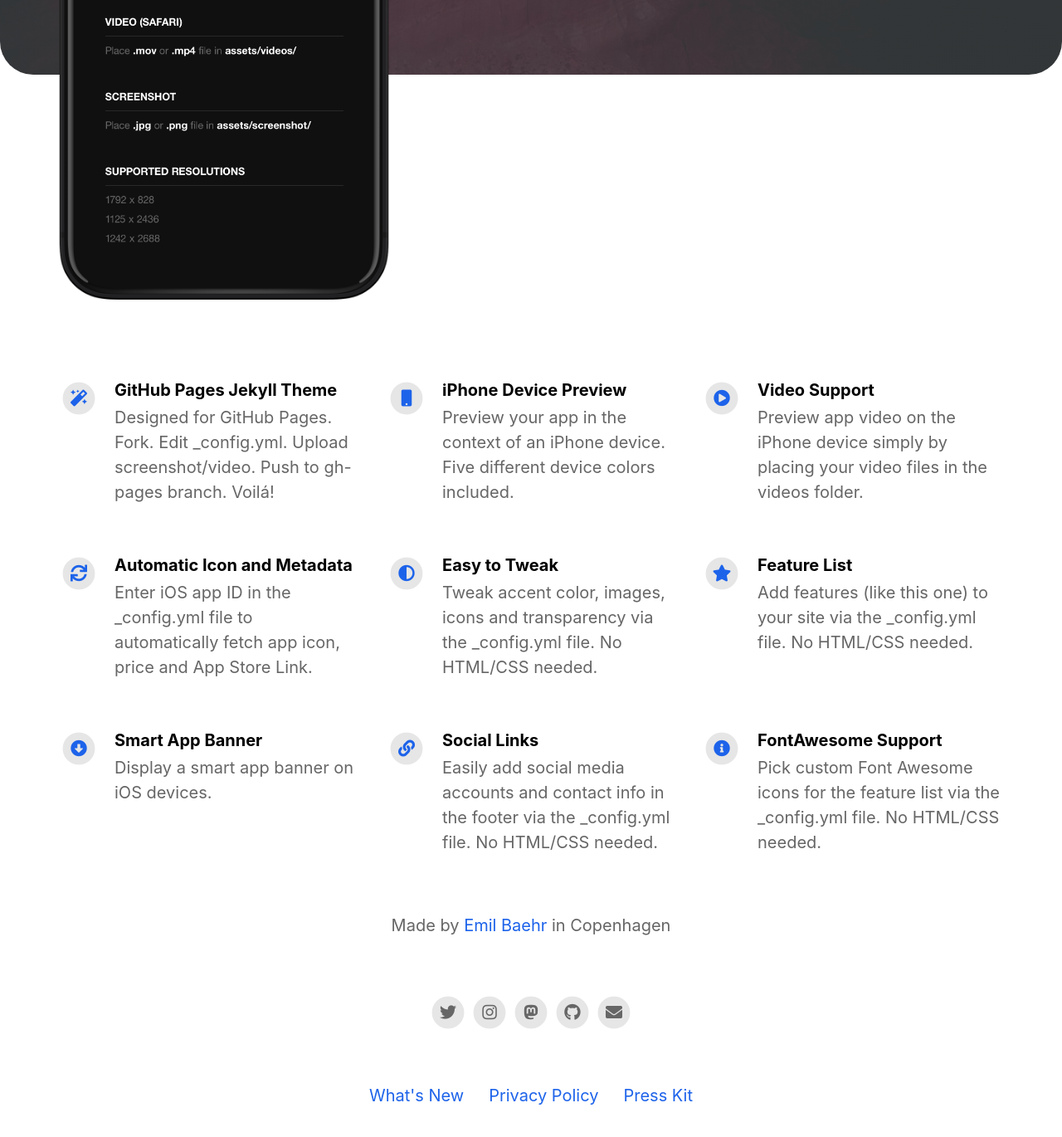
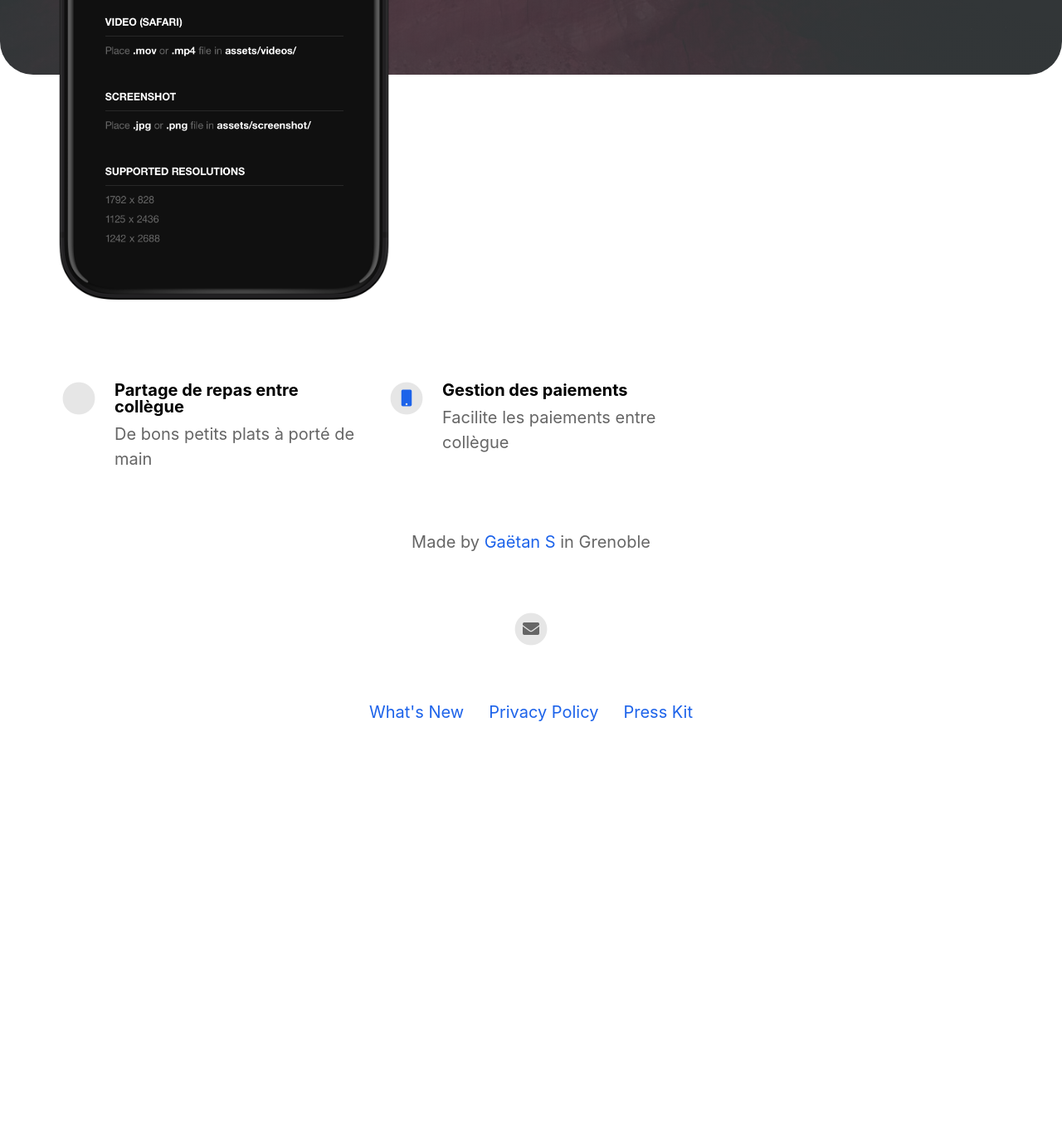
Before and after one commit to Strime/hapeaty-landing-page, a Jekyll site: the page built from index.html, in a window 1280 px wide and 1400 px high, scrolled down 624 px. Shown: the top 1370 px of the window at 83% size. Built offline with Jekyll 4.4.1, drawn with Linux system fonts in a browser that asks for light colours; nearby versions of some CDN libraries; after the commit the page ends 1562 px from its top, so only the background shows below that.

Commit message:
first setup

```diff
--- a/_config.yml
+++ b/_config.yml
@@ -1,17 +1,17 @@
 #page title
-page_title                                :                                           # Automatically populates with app name if not set and if iOS app ID is set. Otherwise enter manually.
+page_title                                :  Hapeaty                                         # Automatically populates with app name if not set and if iOS app ID is set. Otherwise enter manually.
 
 # App Info
 ios_app_id                                : 1234793120                                # Required. Enter iOS app ID to automatically populate name, price and icons (e.g. 718043190).
-ios_app_country                           : us                                        # Required outside USA. Enter 2 letter country code as in https://en.wikipedia.org/wiki/ISO_3166-1_alpha-2
+ios_app_country                           : fr                                        # Required outside USA. Enter 2 letter country code as in https://en.wikipedia.org/wiki/ISO_3166-1_alpha-2
 
 appstore_link                             :                                           # Automatically populates if not set and if iOS app ID is set. Otherwise enter manually.
 playstore_link                            :                                           # Enter Google Play Store URL.
 presskit_download_link                    : https://emilbaehr.com                                          # Enter a link to downloadable file or (e.g. public Dropbox link to a .zip file).
                                                                                       # Or upload your press kit file to assets and set path accordingly (e.g. "assets/your_press_kit.zip").
 
-app_icon                                  : # assets/appicon.png                      # Automatically populates if not set and if iOS app ID is set.  Otherwise enter path to icon file manually.
-app_name                                  :                                           # Automatically populates if not set and if iOS app ID is set.  Otherwise enter manually.
+app_icon                                  : assets/app.png                            # Automatically populates if not set and if iOS app ID is set.  Otherwise enter path to icon file manually.
+app_name                                  : Hapeaty                                   # Automatically populates if not set and if iOS app ID is set.  Otherwise enter manually.
 app_price                                 :                                           # Automatically populates if not set and if iOS app ID is set.  Otherwise enter manually.
 app_description                           : Write a short tagline for your app.
 
@@ -20,57 +20,29 @@ enable_smart_app_banner                   : true
 
 
 # Information About Yourself
-your_name                                 : Emil Baehr
-your_link                                 : https://emilbaehr.com
-your_city                                 : Copenhagen
-email_address                             : emil.baehr@gmail.com
+your_name                                 : Gaëtan S
+your_link                                 : https://gaetan-s.me
+your_city                                 : Grenoble
+email_address                             : hapeaty@proton.me
 facebook_username                         :
-instagram_username                        : ebaehr
-twitter_username                          : ebaehr
-github_username                           : emilbaehr
+instagram_username                        :
+twitter_username                          :
+github_username                           :
 youtube_username                          :
-mastodon_link                             : https://mastodon.social/@ebaehr
+mastodon_link                             :
 
 
 
 # Feature List                            Edit, add or remove features to be presented.
 features                                  :
 
-  - title                                 : GitHub Pages Jekyll Theme
-    description                           : Designed for GitHub Pages. Fork. Edit _config.yml. Upload screenshot/video. Push to gh-pages branch. Voilá!
-    fontawesome_icon_name                 : magic
+  - title                                 : Partage de repas entre collègue
+    description                           : De bons petits plats à porté de main
+    fontawesome_icon_name                 : bowl-food
 
-  - title                                 : iPhone Device Preview
-    description                           : Preview your app in the context of an iPhone device. Five different device colors included.
+  - title                                 : Gestion des paiements
+    description                           : Facilite les paiements entre collègue
     fontawesome_icon_name                 : mobile
-
-  - title                                 : Video Support
-    description                           : Preview app video on the iPhone device simply by placing your video files in the videos folder.
-    fontawesome_icon_name                 : play-circle
-
-  - title                                 : Automatic Icon and Metadata
-    description                           : Enter iOS app ID in the _config.yml file to automatically fetch app icon, price and App Store Link.
-    fontawesome_icon_name                 : sync
-
-  - title                                 : Easy to Tweak
-    description                           : Tweak accent color, images, icons and transparency via the _config.yml file. No HTML/CSS needed.
-    fontawesome_icon_name                 : adjust
-
-  - title                                 : Feature List
-    description                           : Add features (like this one) to your site via the _config.yml file. No HTML/CSS needed.
-    fontawesome_icon_name                 : star
-
-  - title                                 : Smart App Banner
-    description                           : Display a smart app banner on iOS devices.
-    fontawesome_icon_name                 : arrow-alt-circle-down
-
-  - title                                 : Social Links
-    description                           : Easily add social media accounts and contact info in the footer via the _config.yml file. No HTML/CSS needed.
-    fontawesome_icon_name                 : link
-
-  - title                                 : FontAwesome Support
-    description                           : Pick custom Font Awesome icons for the feature list via the _config.yml file. No HTML/CSS needed.
-    fontawesome_icon_name                 : info-circle
 
   - title                                 : # New Feature Title
     description                           : # New Feature Description
```
Also changed, not shown: assets/app.png (added).
